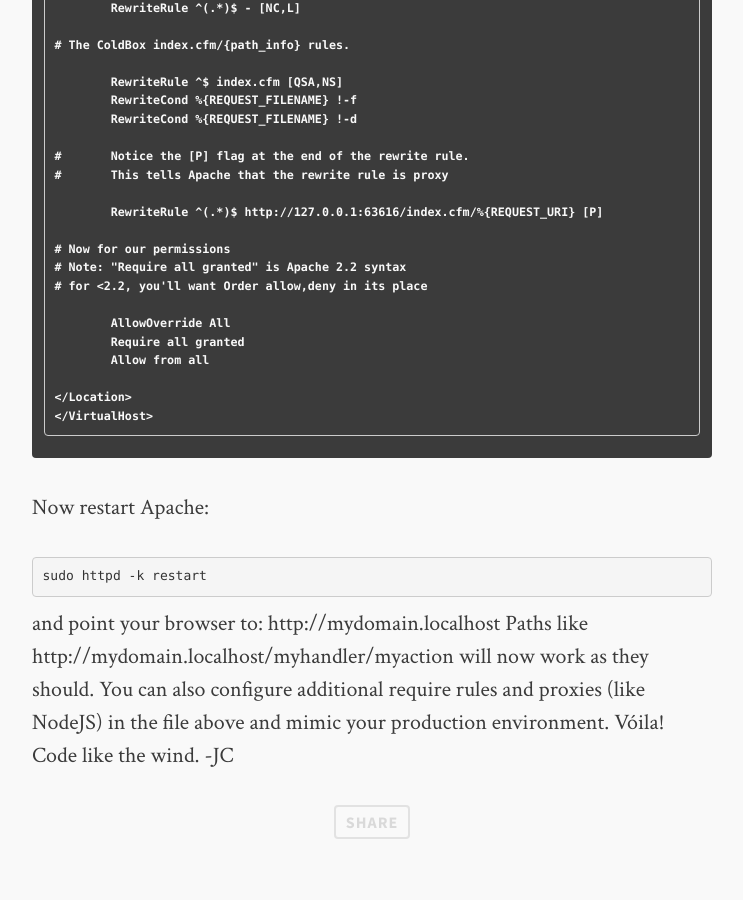
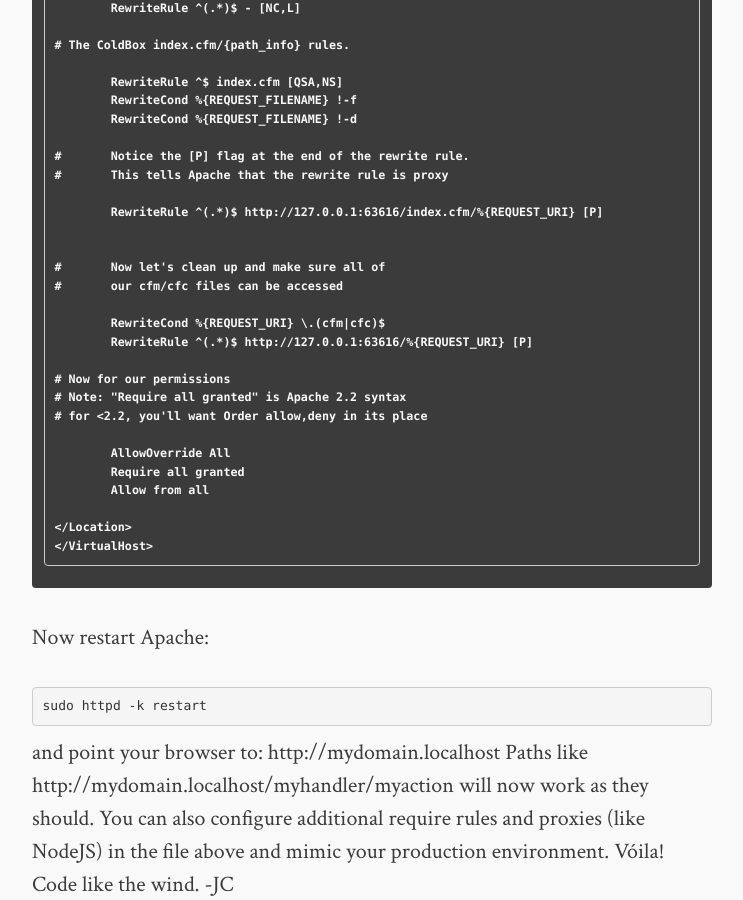
Before and after one commit to jclausen/jclausen.github.io, a Jekyll site: the page built from _posts/2015-02-01-proxying-commandbox-embedded-server.md, in a window 1280 px wide and 900 px high, scrolled down 2926 px. Shown: the whole window, without its empty margins (268-1011 px from the left). Built offline with Jekyll 4.4.1, drawn with Linux system fonts in a browser that asks for light colours; comment, search, counter and statistics services are not loaded.

Commit message:
post update

```diff
--- a/_posts/2015-02-01-proxying-commandbox-embedded-server.md
+++ b/_posts/2015-02-01-proxying-commandbox-embedded-server.md
@@ -92,6 +92,13 @@ DocumentRoot /Sites/mydomain/
 
 	RewriteRule ^(.*)$ http://127.0.0.1:63616/index.cfm/%{REQUEST_URI} [P]
 
+
+# 	Now let's clean up and make sure all of
+#	our cfm/cfc files can be accessed
+
+	RewriteCond %{REQUEST_URI} \.(cfm|cfc)$
+	RewriteRule ^(.*)$ http://127.0.0.1:63616/%{REQUEST_URI} [P]
+
 # Now for our permissions
 # Note: "Require all granted" is Apache 2.2 syntax
 # for <2.2, you'll want Order allow,deny in its place
```
